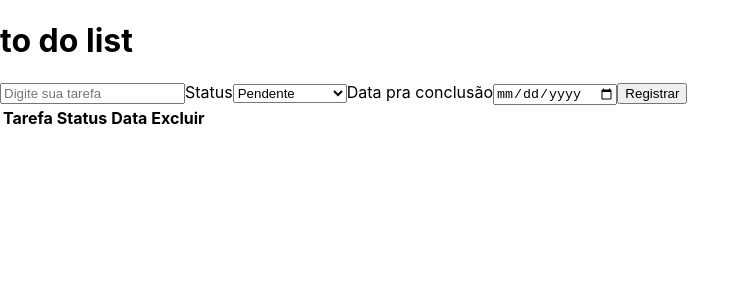
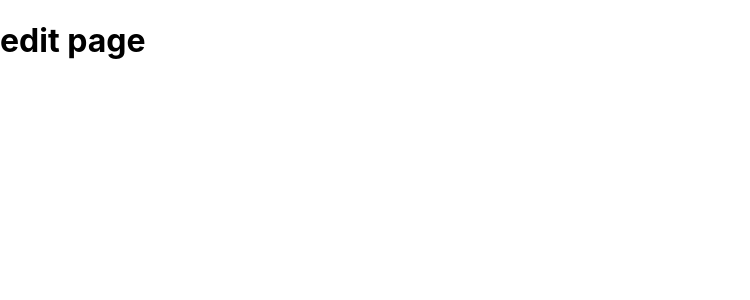
Before and after one commit to guinhoanjos/Ebyrt-TO-DO-list, a React (Create React App) app in the folder my-app/: page /edit in a window 1280 px wide. Shown: the top 300 px of the page, without its empty margins (0-750 px from the left). Built offline with nearby package versions, Linux system fonts and the light colour scheme.

Commit message:
criado react router

```diff
--- a/my-app/package.json
+++ b/my-app/package.json
@@ -9,6 +9,7 @@
     "prop-types": "^15.7.2",
     "react": "^17.0.2",
     "react-dom": "^17.0.2",
+    "react-router-dom": "^6.0.0",
     "react-scripts": "4.0.3",
     "web-vitals": "^1.1.2"
   },
--- a/my-app/src/App.js
+++ b/my-app/src/App.js
@@ -1,17 +1,22 @@
-import './App.css';
-import TaskInput from './components/TaskInput';
-import TaskTable from './components/TaskTable';
-import TaskProvider from './provider/taskProvider';
+import React from 'react';
+
+import {
+  BrowserRouter as Router,
+  Routes,
+  Route,
+} from 'react-router-dom';
+import Home from './pages/home';
+import EditPage from './pages/editPage';
 
 function App() {
   return (
-    <div>
-      <h1>to do list</h1>
-      <TaskProvider>
-        <TaskInput />
-        <TaskTable />
-      </TaskProvider>
-    </div>
+    <Router>
+      <Routes>
+        <Route exact path="/" element={<Home />} />
+        <Route exact path="/edit" element={<EditPage />} />
+      </Routes>
+    </Router>
+
   );
 }
 
--- a/my-app/src/components/BodyTable.jsx
+++ b/my-app/src/components/BodyTable.jsx
@@ -1,4 +1,5 @@
-import { useContext } from 'react';
+import React, { useContext } from 'react';
+
 import taskContext from '../provider/taskContext';
 
 function BodyTable() {
--- a/my-app/src/components/TaskInput.jsx
+++ b/my-app/src/components/TaskInput.jsx
@@ -1,4 +1,4 @@
-import { useContext, useState } from 'react';
+import React, { useContext, useState } from 'react';
 import taskContext from '../provider/taskContext';
 
 const INITIAL_STATE = { text: '', date: '', 'select-one': 'Pendente' };
--- a/my-app/src/components/TaskTable.jsx
+++ b/my-app/src/components/TaskTable.jsx
@@ -1,4 +1,4 @@
-import { useContext } from 'react';
+import React, { useContext } from 'react';
 import taskContext from '../provider/taskContext';
 import BodyTable from './BodyTable';
 
--- a/my-app/src/index.js
+++ b/my-app/src/index.js
@@ -8,7 +8,7 @@ ReactDOM.render(
   <React.StrictMode>
     <App />
   </React.StrictMode>,
-  document.getElementById('root')
+  document.getElementById('root'),
 );
 
 // If you want to start measuring performance in your app, pass a function
--- /dev/null
+++ b/my-app/src/pages/editPage.js
@@ -0,0 +1,9 @@
+import React from 'react';
+
+function EditPage() {
+  return (
+    <h1>edit page</h1>
+  );
+}
+
+export default EditPage;
--- /dev/null
+++ b/my-app/src/pages/home.js
@@ -0,0 +1,18 @@
+import React from 'react';
+import TaskInput from '../components/TaskInput';
+import TaskTable from '../components/TaskTable';
+import TaskProvider from '../provider/taskProvider';
+
+function Home() {
+  return (
+    <div>
+      <h1>to do list</h1>
+      <TaskProvider>
+        <TaskInput />
+        <TaskTable />
+      </TaskProvider>
+    </div>
+  );
+}
+
+export default Home;
--- a/my-app/src/reportWebVitals.js
+++ b/my-app/src/reportWebVitals.js
@@ -1,6 +1,8 @@
-const reportWebVitals = onPerfEntry => {
+const reportWebVitals = (onPerfEntry) => {
   if (onPerfEntry && onPerfEntry instanceof Function) {
-    import('web-vitals').then(({ getCLS, getFID, getFCP, getLCP, getTTFB }) => {
+    import('web-vitals').then(({
+      getCLS, getFID, getFCP, getLCP, getTTFB,
+    }) => {
       getCLS(onPerfEntry);
       getFID(onPerfEntry);
       getFCP(onPerfEntry);
```
Also changed, not shown: 1 other file (tests, documents, lock files or other folders).
